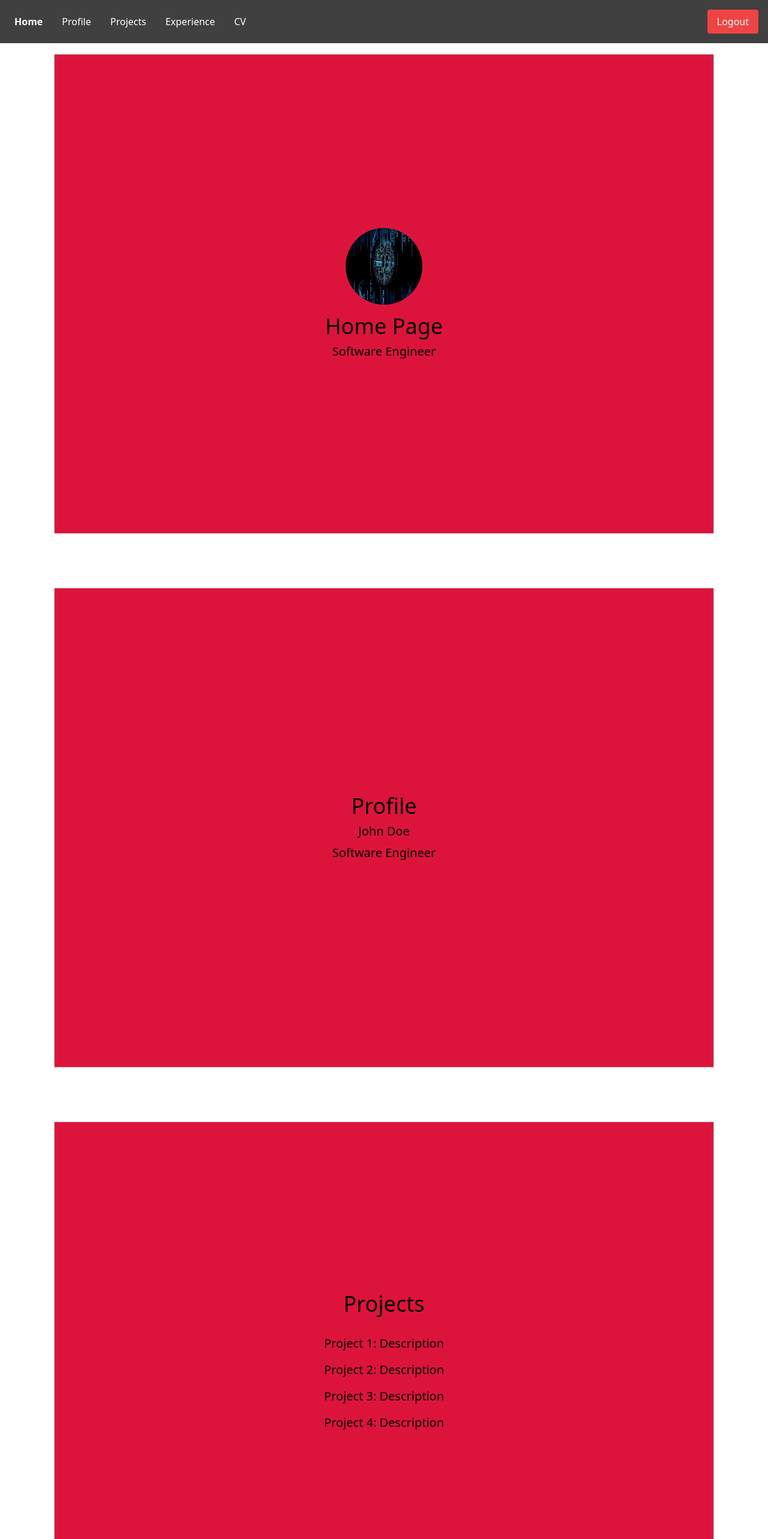
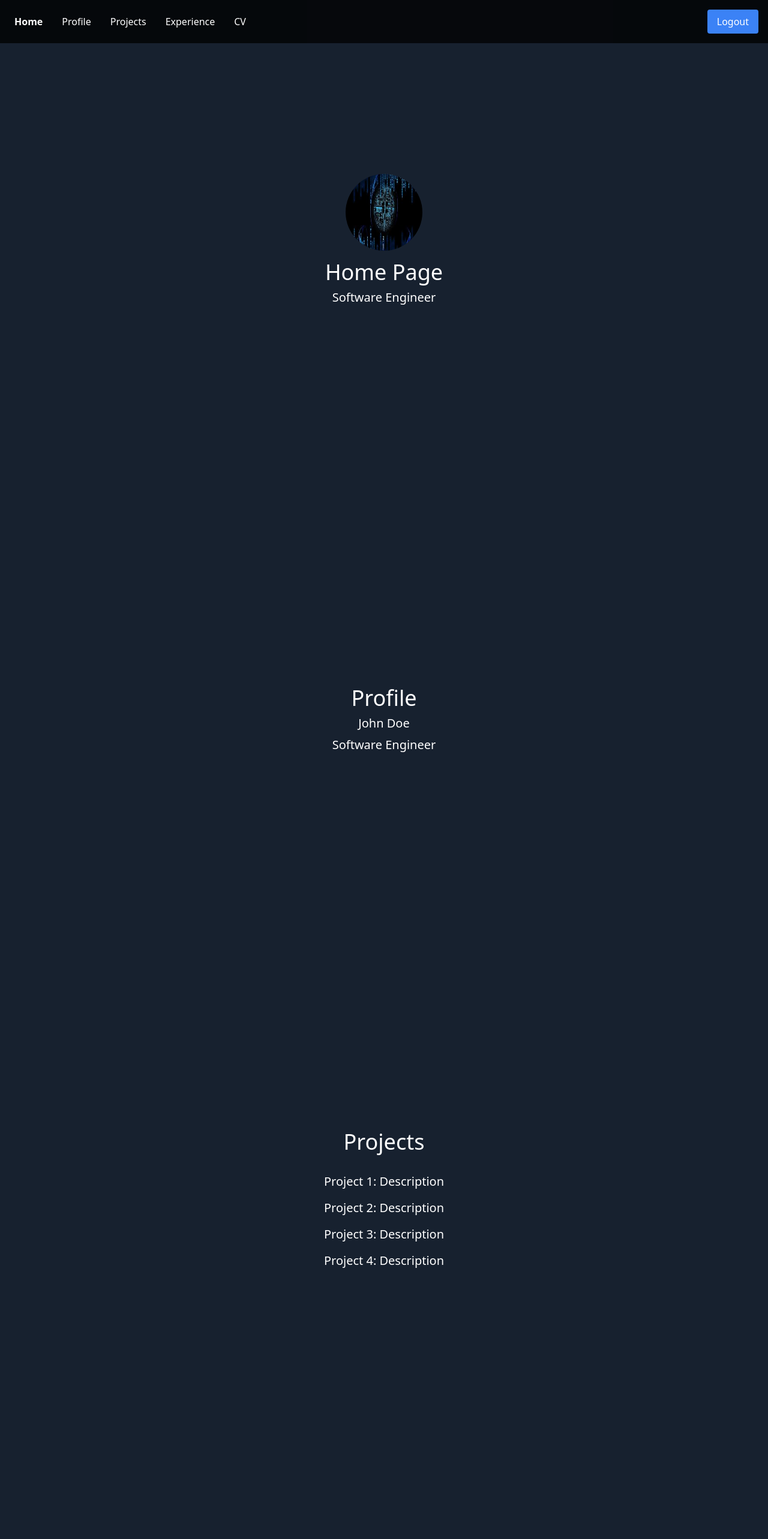
Before and after one commit to mowerah/portfolio, a React (Create React App) app in the folder frontend-1/: page / in a window 1280 px wide. Shown: the top 2566 px of the page at 60% size. Built offline with nearby package versions, Linux system fonts and the light colour scheme; sample sign-in values are in the browser's storage.

Commit message:
some css enhancements

```diff
--- a/frontend-1/src/components/Header.tsx
+++ b/frontend-1/src/components/Header.tsx
@@ -103,7 +103,8 @@ const Header = () => {
         </div>
         <button
           onClick={handleLogout}
-          className="bg-red-500 px-4 py-2 rounded text-white"
+          // className="bg-red-500 px-4 py-2 rounded text-white"
+          className="bg-blue-500 rounded px-4 py-2 text-white"
         >
           Logout
         </button>
--- a/frontend-1/src/index.css
+++ b/frontend-1/src/index.css
@@ -2,6 +2,13 @@
 @tailwind components;
 @tailwind utilities;
 
+body {
+  @apply bg-custom-bg;
+}
+
+/* body {
+  background-color: #17212F;
+} */
 
 /* In your Tailwind CSS file or in a global CSS file */
 .nav-link {
--- a/frontend-1/src/pages/CV.tsx
+++ b/frontend-1/src/pages/CV.tsx
@@ -7,8 +7,8 @@ const CV = () => {
       className="h-screen flex items-center justify-center bg-gray-200"
     >
       <div className="text-center">
-        <h1 className="text-4xl mb-8">Curriculum Vitae</h1>
-        <p className="text-xl">
+        <h1 className="text-white text-4xl mb-8">Curriculum Vitae</h1>
+        <p className="text-white text-xl">
           Download my CV:{" "}
           <a href="/path-to-your-cv.pdf" className="text-blue-500 underline">
             Click Here
--- a/frontend-1/src/pages/Experience.tsx
+++ b/frontend-1/src/pages/Experience.tsx
@@ -7,11 +7,11 @@ const Experience = () => {
       className="h-screen flex items-center justify-center bg-gray-200"
     >
       <div className="text-center">
-        <h1 className="text-4xl mb-8">Experience</h1>
+        <h1 className="text-white text-4xl mb-8">Experience</h1>
         <ul className="space-y-4">
-          <li className="text-xl">Company A: Job Title (Year - Year)</li>
-          <li className="text-xl">Company B: Job Title (Year - Year)</li>
-          <li className="text-xl">Company C: Job Title (Year - Year)</li>
+          <li className="text-white text-xl">Company A: Job Title (Year - Year)</li>
+          <li className="text-white text-xl">Company B: Job Title (Year - Year)</li>
+          <li className="text-white text-xl">Company C: Job Title (Year - Year)</li>
         </ul>
       </div>
     </section>
--- a/frontend-1/src/pages/Home.tsx
+++ b/frontend-1/src/pages/Home.tsx
@@ -8,11 +8,11 @@ const Home = () => {
       <section
         id="home"
         className="h-screen flex items-center justify-center"
-        style={{
-          backgroundColor: "crimson",
-          margin: "90px",
-          border: "1px solid #ccc",
-        }}
+        // style={{
+        //   backgroundColor: "#17212F",
+        //   margin: "90px",
+        //   border: "1px solid #ccc",
+        // }}
       >
         <div className="text-center">
           <img
@@ -20,74 +20,74 @@ const Home = () => {
             alt="Profile"
             className="rounded-full w-32 h-32 mx-auto mb-4"
           />
-          <h1 className="text-4xl">Home Page</h1>
-          <p className="text-xl mt-2">Software Engineer</p>
+          <h1 className="text-white text-4xl">Home Page</h1>
+          <p className="text-white text-xl mt-2">Software Engineer</p>
         </div>
       </section>
       <section
         id="profile"
         className="h-screen flex items-center justify-center"
-        style={{
-          backgroundColor: "crimson",
-          margin: "90px",
-          border: "1px solid #ccc",
-        }}
+        // style={{
+        //   backgroundColor: "#17212F",
+        //   margin: "90px",
+        //   border: "1px solid #ccc",
+        // }}
       >
         <div className="text-center">
-          <h1 className="text-4xl">Profile</h1>
-          <p className="text-xl mt-2">John Doe</p>
-          <p className="text-xl mt-2">Software Engineer</p>
+          <h1 className="text-white text-4xl">Profile</h1>
+          <p className="text-white text-xl mt-2">John Doe</p>
+          <p className="text-white text-xl mt-2">Software Engineer</p>
         </div>
       </section>
       <section
         id="projects"
         className="h-screen flex items-center justify-center"
-        style={{
-          backgroundColor: "crimson",
-          margin: "90px",
-          border: "1px solid #ccc",
-        }}
+        // style={{
+        //   backgroundColor: "#17212F",
+        //   margin: "90px",
+        //   border: "1px solid #ccc",
+        // }}
       >
         <div className="text-center">
-          <h1 className="text-4xl mb-8">Projects</h1>
+          <h1 className="text-white text-4xl mb-8">Projects</h1>
           <ul className="space-y-4">
-            <li className="text-xl">Project 1: Description</li>
-            <li className="text-xl">Project 2: Description</li>
-            <li className="text-xl">Project 3: Description</li>
-            <li className="text-xl">Project 4: Description</li>
+            <li className="text-white text-xl">Project 1: Description</li>
+            <li className="text-white text-xl">Project 2: Description</li>
+            <li className="text-white text-xl">Project 3: Description</li>
+            <li className="text-white text-xl">Project 4: Description</li>
           </ul>
         </div>
       </section>
       <section
         id="experience"
         className="h-screen flex items-center justify-center"
-        style={{
-          backgroundColor: "crimson",
-          margin: "90px",
-          border: "1px solid #ccc",
-        }}
+        // style={{
+        //   backgroundColor: "#17212F",
+        //   margin: "90px",
+        //   border: "1px solid #ccc",
+        // }}
       >
         <div className="text-center">
-          <h1 className="text-4xl mb-8">Experience</h1>
+          <h1 className="text-white text-4xl mb-8">Experience</h1>
           <ul className="space-y-4">
-            <li className="text-xl">Company A: Job Title (Year - Year)</li>
-            <li className="text-xl">Company B: Job Title (Year - Year)</li>
-            <li className="text-xl">Company C: Job Title (Year - Year)</li>
+            <li className="text-white text-xl">Company A: Job Title (Year - Year)</li>
+            <li className="text-white text-xl">Company B: Job Title (Year - Year)</li>
+            <li className="text-white text-xl">Company C: Job Title (Year - Year)</li>
           </ul>
         </div>
       </section>
       <section
         id="cv"
         className="h-screen flex items-center justify-center"
-        style={{
-          backgroundColor: "crimson",
-          margin: "90px",
-          border: "1px solid #ccc",
-        }}
+        // style={{
+        //   backgroundColor: "#17212F",
+        //   margin: "90px",
+        //   border: "1px solid #ccc",
+        // }}
       >
         <div className="text-center">
-          <h1 className="text-4xl mb-8">Curriculum Vitae</h1>
-          <p className="text-xl">
+          <h1 className="text-white text-4xl mb-8">Curriculum Vitae</h1>
+          <p className="text-white text-xl">
             Download my CV:{" "}
             <a href="/path-to-your-cv.pdf" className="text-blue-500 underline">
               Click Here
--- a/frontend-1/src/pages/Profile.tsx
+++ b/frontend-1/src/pages/Profile.tsx
@@ -7,8 +7,8 @@ const Profile = () => {
       className="h-screen flex items-center justify-center bg-gray-200"
     >
       <div className="text-center">
-        <h1 className="text-4xl">John Doe</h1>
-        <p className="text-xl mt-2">Software Engineer</p>
+        <h1 className="text-white text-4xl">John Doe</h1>
+        <p className="text-white text-xl mt-2">Software Engineer</p>
       </div>
     </section>
   );
--- a/frontend-1/src/pages/Projects.tsx
+++ b/frontend-1/src/pages/Projects.tsx
@@ -7,12 +7,12 @@ const Projects = () => {
       className="h-screen flex items-center justify-center bg-gray-200"
     >
       <div className="text-center">
-        <h1 className="text-4xl mb-8">Projects</h1>
+        <h1 className="text-white text-4xl mb-8">Projects</h1>
         <ul className="space-y-4">
-          <li className="text-xl">Project 1: Description</li>
-          <li className="text-xl">Project 2: Description</li>
-          <li className="text-xl">Project 3: Description</li>
-          <li className="text-xl">Project 4: Description</li>
+          <li className="text-white text-xl">Project 1: Description</li>
+          <li className="text-white text-xl">Project 2: Description</li>
+          <li className="text-white text-xl">Project 3: Description</li>
+          <li className="text-white text-xl">Project 4: Description</li>
         </ul>
       </div>
     </section>
--- a/frontend-1/tailwind.config.js
+++ b/frontend-1/tailwind.config.js
@@ -1,12 +1,17 @@
 /** @type {import('tailwindcss').Config} */
 module.exports = {
-  purge: ['./src/**/*.{js,jsx,ts,tsx}', './public/index.html'],
+  purge: ["./src/**/*.{js,jsx,ts,tsx}", "./public/index.html"],
   darkMode: false, // or 'media' or 'class'
   theme: {
-    extend: {},
+    extend: {
+      colors: {
+        customRed: "#EF4444",
+        "custom-bg": "#17212F", // Custom background color
+      },
+    },
   },
   variants: {
     extend: {},
   },
   plugins: [],
-}
+};
```
Also changed, not shown: frontend-1/src/components/Login.tsx (+6 -4 lines).
